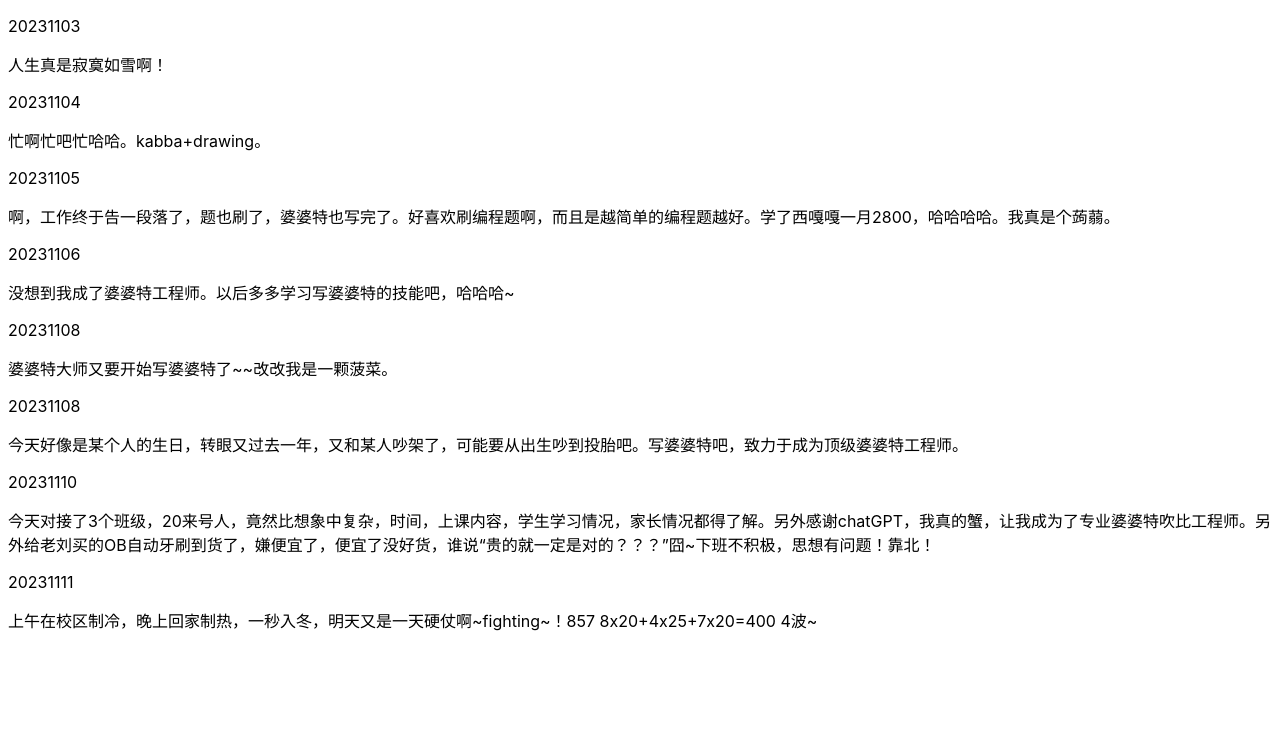
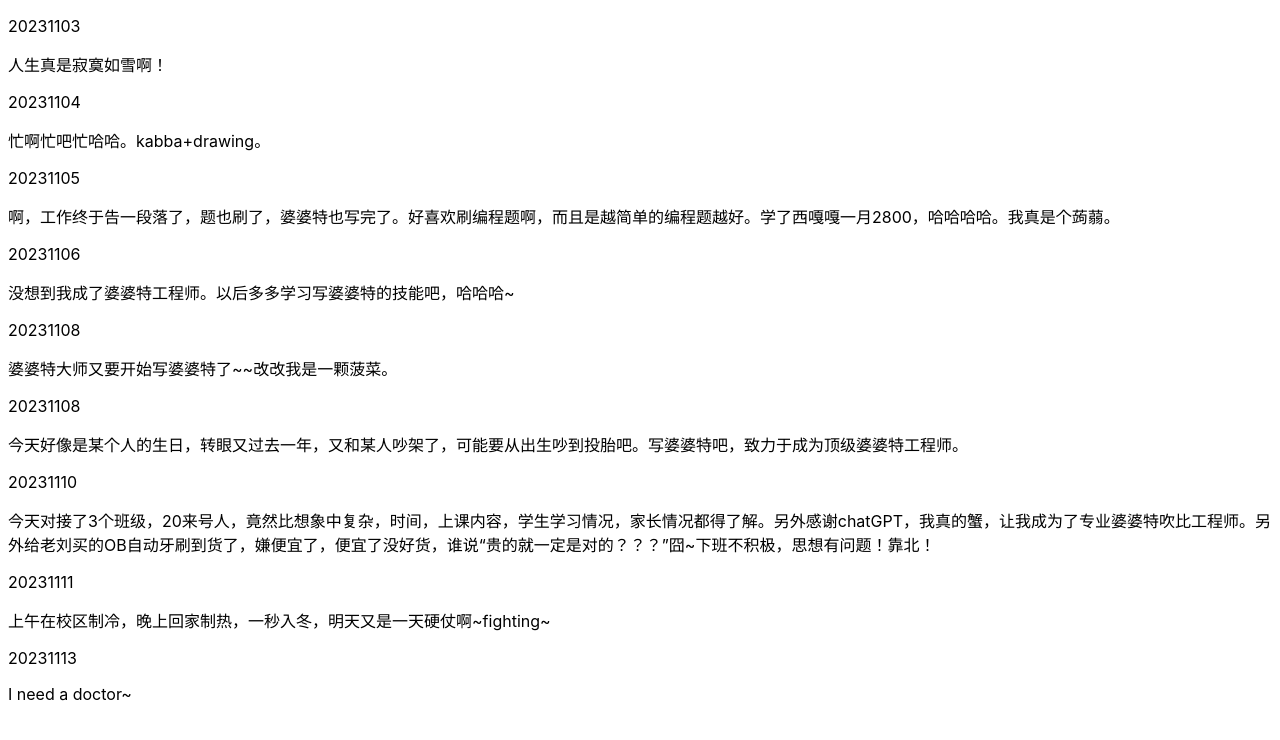
Before and after one commit to memorycancel/blog, a Jekyll site: the page built from index.md, in a window 1280 px wide. Shown: the top 740 px of the page. Built offline with Jekyll 4.4.1, drawn with Linux system fonts in a browser that asks for light colours.

Commit message:
Update index.md

```diff
--- a/index.md
+++ b/index.md
@@ -33,4 +33,8 @@ title: "汤米的博客"
 
 20231111
 
-上午在校区制冷，晚上回家制热，一秒入冬，明天又是一天硬仗啊~fighting~！857 8x20+4x25+7x20=400 4波~
+上午在校区制冷，晚上回家制热，一秒入冬，明天又是一天硬仗啊~fighting~
+
+20231113
+
+I need a doctor~
```
